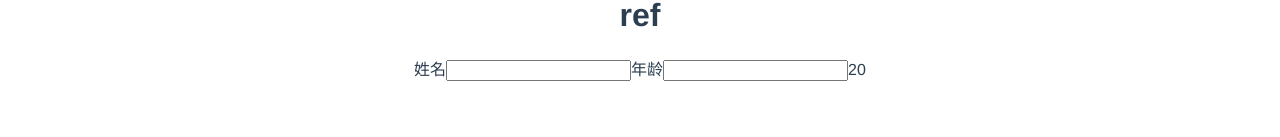
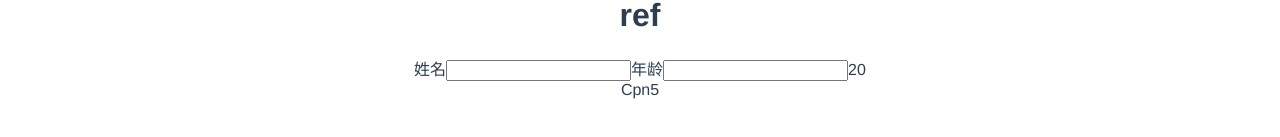
Before and after one commit to tearill/Reading_Record, a Vue app in the folder Vue/vue-cli-learn/: page /ref in a window 1280 px wide. Shown: the part 209-346 px from the top of the page. Built offline with nearby package versions, Linux system fonts and the light colour scheme.

Commit message:
nextTick

```diff
--- a/Vue/vue-cli-learn/src/App.vue
+++ b/Vue/vue-cli-learn/src/App.vue
@@ -21,7 +21,7 @@
       <router-link to="/brother-component">brother component</router-link> |
       <router-link to="/router">router</router-link>
     </div>
-    <router-view/>
+    <router-view />
   </div>
 </template>
 
--- /dev/null
+++ b/Vue/vue-cli-learn/src/components/cpn-5.vue
@@ -0,0 +1,22 @@
+<template>
+  <div>
+    <span>{{ name }}</span>
+  </div>
+</template>
+
+<script>
+export default {
+  name: 'cpn5',
+  props: ['name'],
+  methods: {
+    showName() {
+      console.log('Child Component Mounted')
+      console.log(`Child Component: ${this.name}`)
+    }
+  }
+}
+</script>
+
+<style>
+
+</style>
--- a/Vue/vue-cli-learn/src/views/ref.vue
+++ b/Vue/vue-cli-learn/src/views/ref.vue
@@ -8,16 +8,30 @@
     <label>年龄</label>
     <input type="text" ref="age" @keyup="getAge" />
     <span>{{age}}</span>
+
+    <Cpn ref="component" :name="componentName" />
   </div>
 </template>
 
 <script>
+import Cpn from '../components/cpn-5'
 export default {
   data() {
     return {
-      name: "",
-      age: 20
+      name: '',
+      age: 20,
+      componentName: ''
     };
+  },
+  components: {
+    Cpn
+  },
+  mounted() {
+    this.componentName = 'Cpn5'
+    console.log('Father Component Mounted')
+    this.$nextTick(() => {
+      this.$refs.component.showName()
+    })
   },
   methods: {
     getName() {
```
